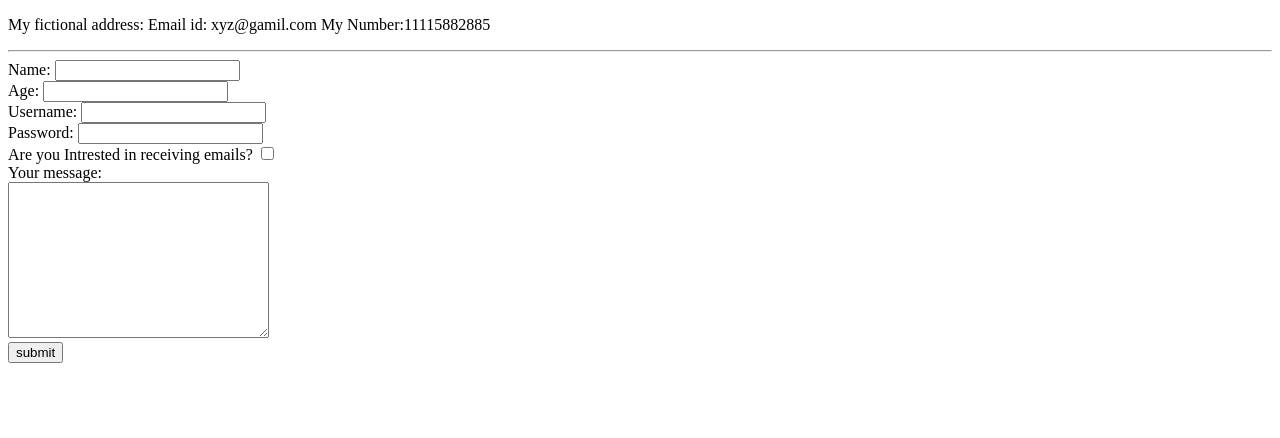
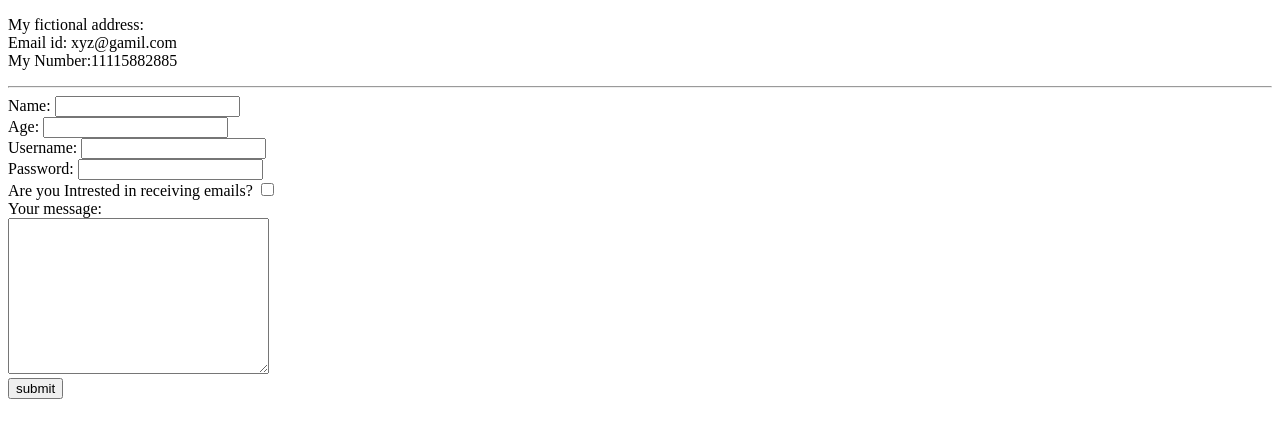
Before and after one commit to Khadijagharatkar08/cv, a plain HTML site: page mycontact.html in a window 1280 px wide. Drawn offline with Linux system fonts and the light colour scheme.

Commit message:
added line break in para

```diff
--- a/mycontact.html
+++ b/mycontact.html
@@ -8,9 +8,9 @@
 
 <body>
   <p>
-    My fictional address:
-    Email id: xyz@gamil.com
-    My Number:11115882885
+    My fictional address:<br>
+    Email id: xyz@gamil.com<br>
+    My Number:11115882885<br>
   </p>
   <hr>
 
```
